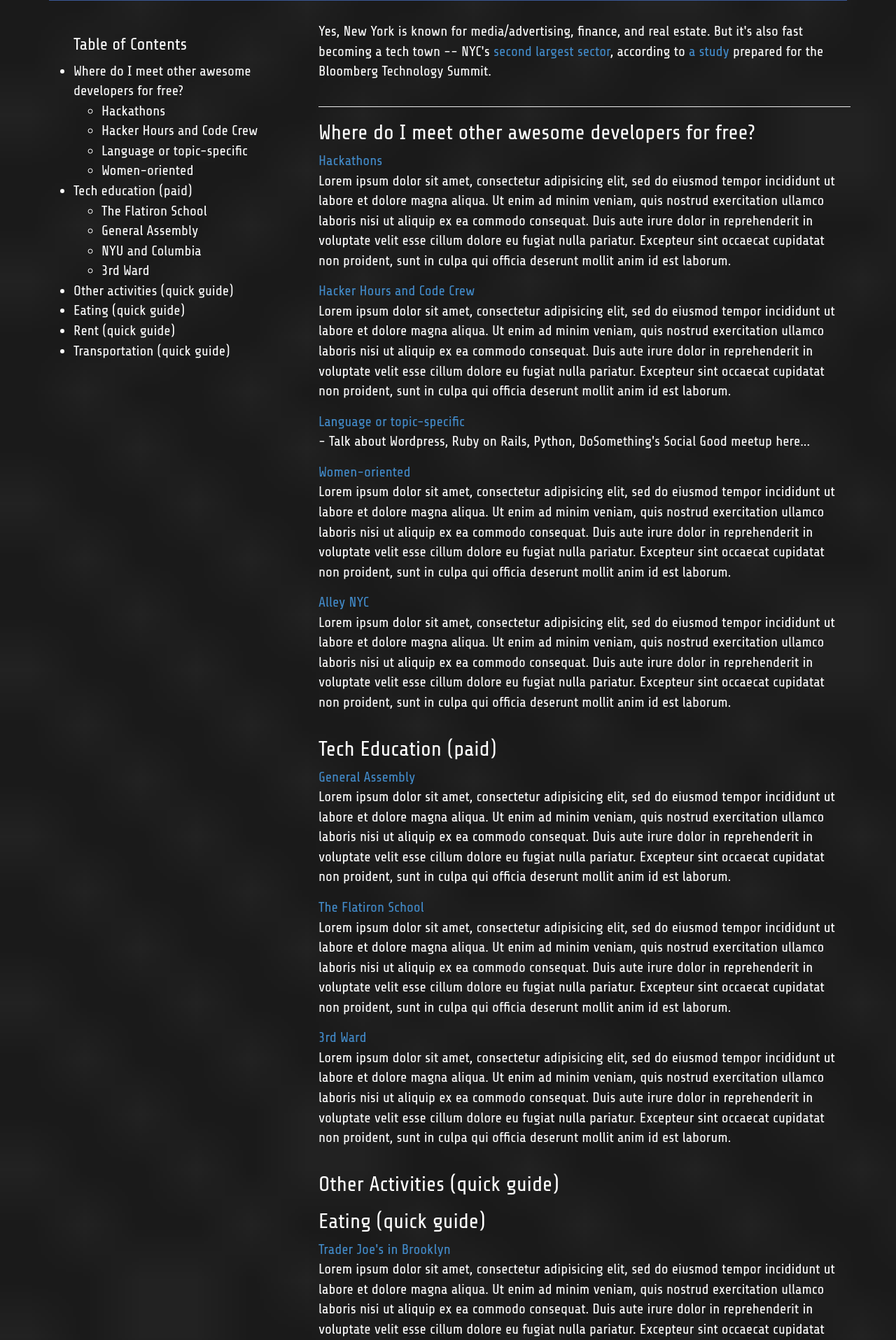
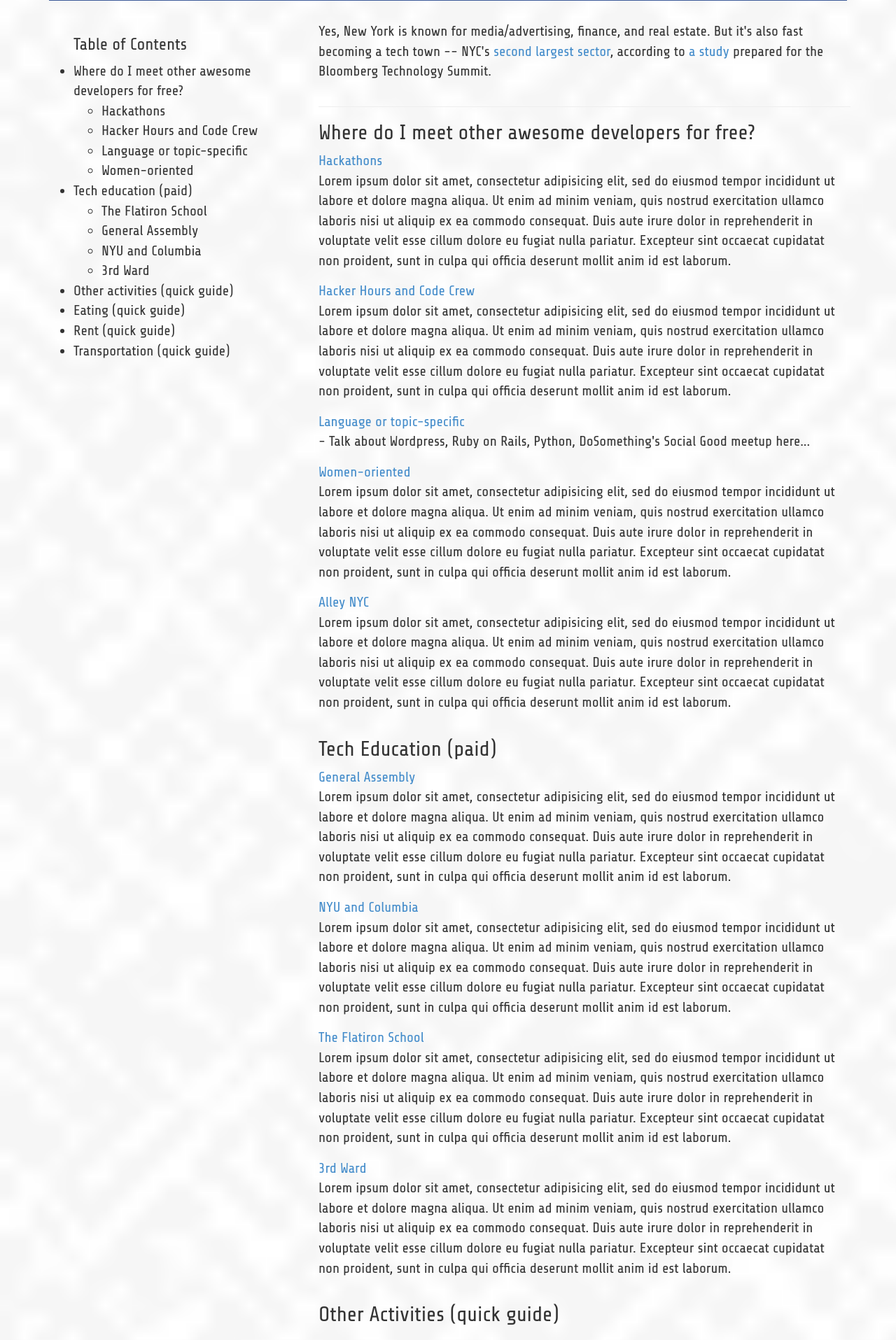
Before and after one commit to lpatmo/nycguide, a PHP site: page / in a window 1280 px wide. Shown: the part 1583-3498 px from the top of the page at 70% size. Run offline with PHP 8.4, Linux system fonts and the light colour scheme; some libraries are stand-ins or nearby versions.

Commit message:
switched background colors

```diff
--- a/css/main.css
+++ b/css/main.css
@@ -53,7 +53,7 @@
 }
 
 .background {
-	background: url('../images/black_lozenge.png');
+	background: url('../images/greyzz.png');
 	background-size: cover;
 	z-index: -100;
 }
@@ -66,8 +66,8 @@
 
 }
 .intro {
-	background: url('../images/greyzz.png');
-	//color: white;
+	background: url('../images/black_lozenge.png');
+	color: white;
 }
 
 span.title {
--- a/index.html
+++ b/index.html
@@ -56,7 +56,7 @@
 
                </div><!--mapcaption-->
         </div><!--span12-->
-        <div class="col-lg-4 main-content white">
+        <div class="col-lg-4 main-content">
           <div class="table-of-contents">
               <ul><h3>Table of Contents</h3>
                 <li>Where do I meet other awesome developers for free?</li>
@@ -82,7 +82,7 @@
 
             </div>
         </div>
-         <div class="col-lg-8 main-content white">
+         <div class="col-lg-8 main-content">
 
 
 
@@ -121,6 +121,13 @@
               proident, sunt in culpa qui officia deserunt mollit anim id est laborum.</p>
               <h2>Tech Education (paid)</h2>
                    <a name="generalassembly">General Assembly</a>
+                 <p>Lorem ipsum dolor sit amet, consectetur adipisicing elit, sed do eiusmod
+              tempor incididunt ut labore et dolore magna aliqua. Ut enim ad minim veniam,
+              quis nostrud exercitation ullamco laboris nisi ut aliquip ex ea commodo
+              consequat. Duis aute irure dolor in reprehenderit in voluptate velit esse
+              cillum dolore eu fugiat nulla pariatur. Excepteur sint occaecat cupidatat non
+              proident, sunt in culpa qui officia deserunt mollit anim id est laborum.</p>
+               <a name="nyucolumbia">NYU and Columbia</a>
                  <p>Lorem ipsum dolor sit amet, consectetur adipisicing elit, sed do eiusmod
               tempor incididunt ut labore et dolore magna aliqua. Ut enim ad minim veniam,
               quis nostrud exercitation ullamco laboris nisi ut aliquip ex ea commodo
@@ -169,7 +176,7 @@
 
       <hr>
 
-      <footer class="white pull-right">
+      <footer class="pull-right">
         <p>&copy; 2013 <a href="http://www.twitter.com/lpnotes" target="_blank">@lpnotes</a></p>
       </footer>
     </div> <!-- /container -->
--- a/js/map.js
+++ b/js/map.js
@@ -5,7 +5,7 @@
 
 var content = [
   ['<img src="http://ww1.prweb.com/prfiles/2013/01/15/10326595/Alley.jpg" alt="alleynyc" width="250">'],
-  ['<img src="http://untappedcities.wpengine.com/wp-content/uploads/2012/01/GeneralAssembly.NEF-1.jpg" alt="generalassembly" width="250">'],
+  ['<img src="http://nycguide.herokuapp.com/images/ga1.jpg" alt="generalassembly" width="250">'],
   ['<img src="http://3.bp.blogspot.com/-SPEsSSf5ARU/T4eLzyAh0LI/AAAAAAAAAJ8/JmtNN6or9lY/s1600/2008_9_brooklyntraderjoesshelves.jpg" alt="traderjoebrooklyn" width="250">']
 ]
 
```
